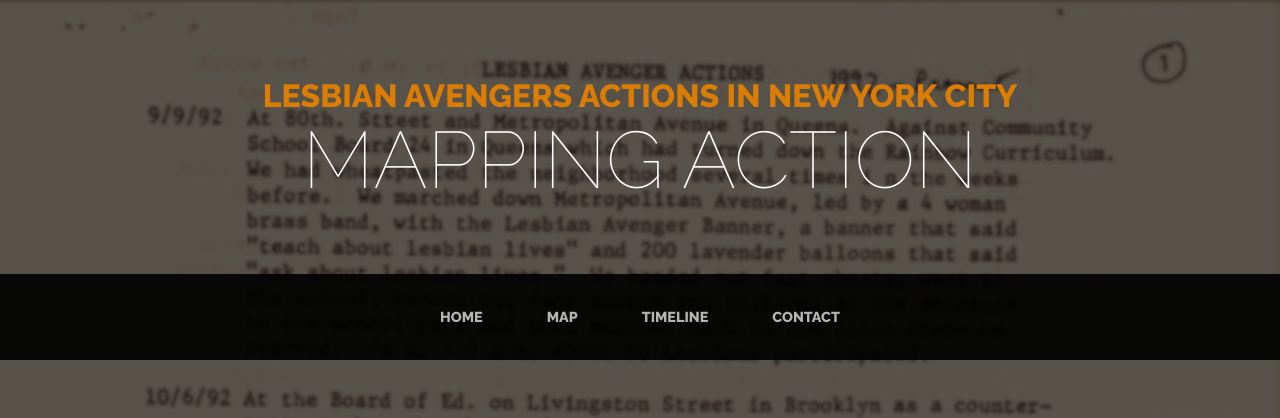
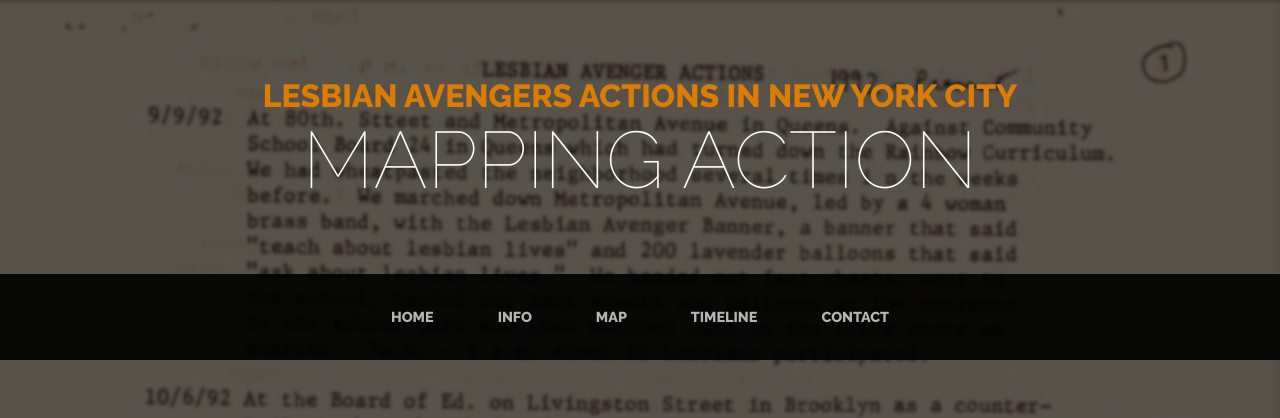
Before and after one commit to dixonel7/LesbianAvengers, a website: page index.html in a window 1280 px wide. Shown: the top 418 px of the page. Drawn offline with Linux system fonts and the light colour scheme.

Commit message:
Update index.html

```diff
--- a/index.html
+++ b/index.html
@@ -42,6 +42,9 @@
             <a class="nav-link text-uppercase text-expanded" href="index.html">Home
               <span class="sr-only">(current)</span>
             </a>
+          </li>
+                 <li class="nav-item active px-lg-4">
+            <a class="nav-link text-uppercase text-expanded" href="info.html">Info</a>
           </li>
           <li class="nav-item px-lg-4">
             <a class="nav-link text-uppercase text-expanded" href="about.html">Map</a>
```
